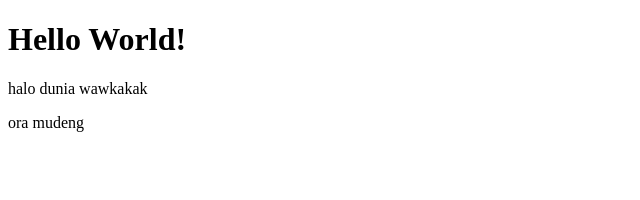
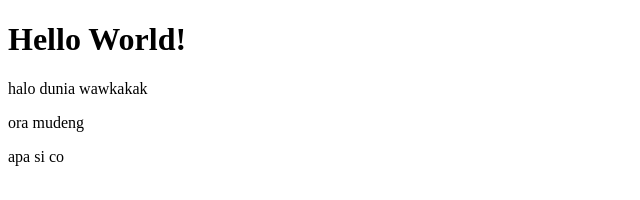
Before and after one commit to nineliea/lat1revou, a plain HTML site: page index.html in a window 1280 px wide. Shown: the full height of the page, 0-640 px from the left. Drawn offline with Linux system fonts and the light colour scheme.

Commit message:
third commit

```diff
--- a/index.html
+++ b/index.html
@@ -9,5 +9,6 @@
     <h1>Hello World!</h1>
     <p>halo dunia wawkakak</p>
     <p>ora mudeng</p>
+    <p>apa si co</p>
 </body>
 </html>
```
